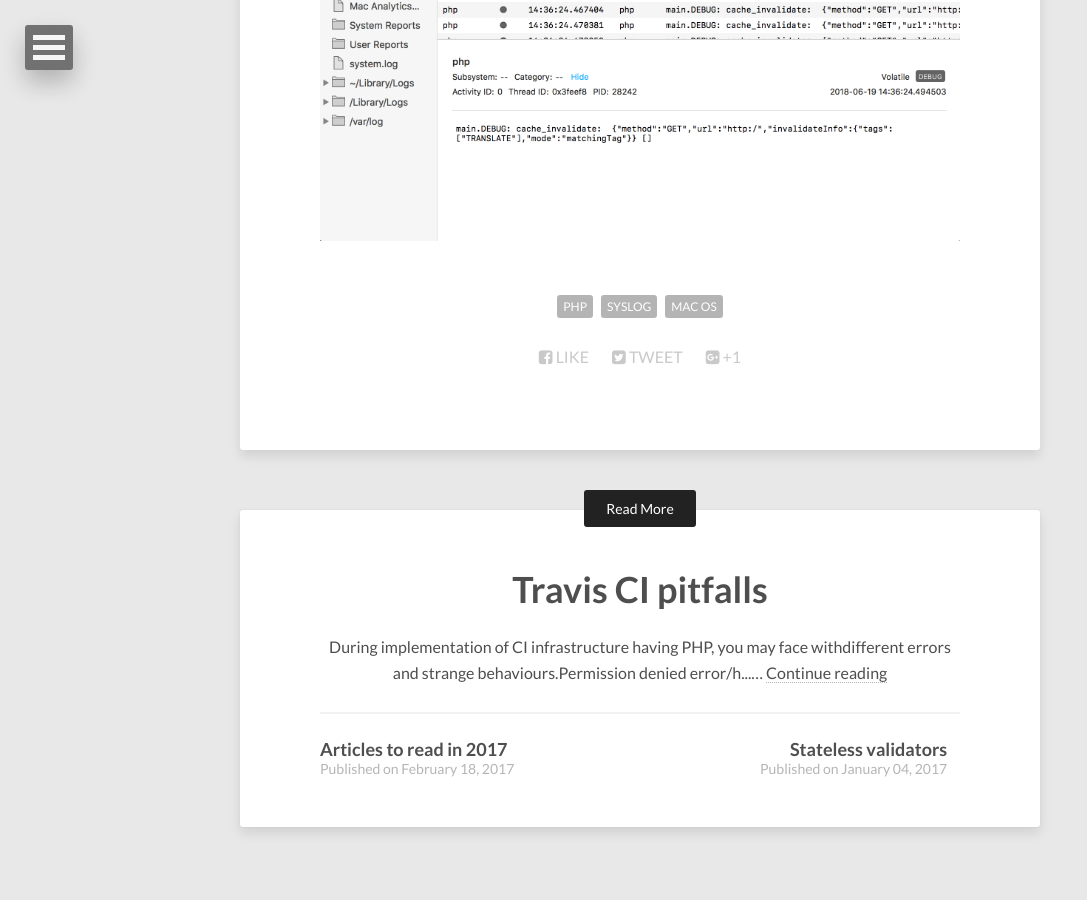
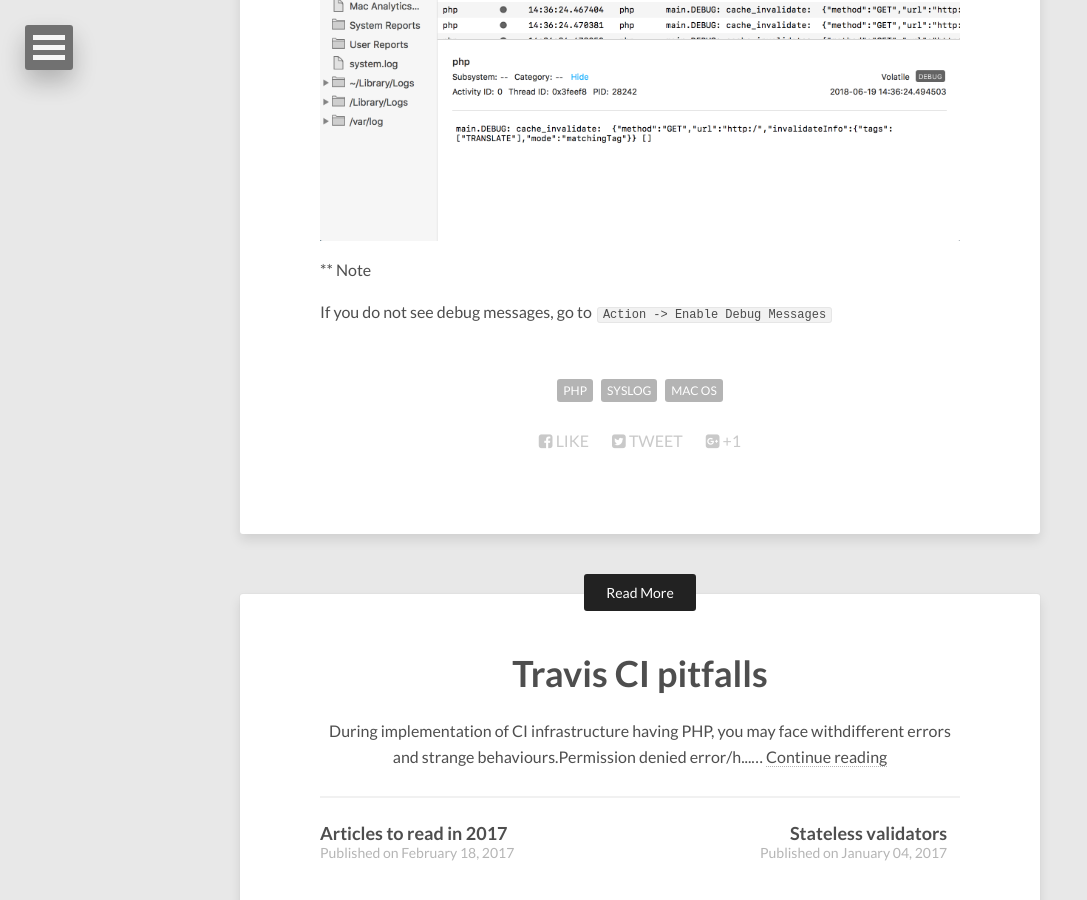
Before and after one commit to shiftedreality/shiftedreality.github.io, a Jekyll site: the page built from _posts/2018-06-19-macos-php-syslog.md, in a window 1280 px wide and 900 px high, scrolled down 1090 px. Shown: the whole window, without its empty margins (0-1087 px from the left). Built offline with Jekyll 4.4.1, drawn with Linux system fonts in a browser that asks for light colours; nearby versions of some CDN libraries.

Commit message:
Added syslog post

```diff
--- a/_posts/2018-06-19-macos-php-syslog.md
+++ b/_posts/2018-06-19-macos-php-syslog.md
@@ -33,3 +33,7 @@ Once you configure this handler, open `Console` application and filter by:
 You will see something like this:
 
 ![Console]({{ "/assets/images/syslog.png" }})
+
+** Note
+
+If you do not see debug messages, go to `Action -> Enable Debug Messages`
```
